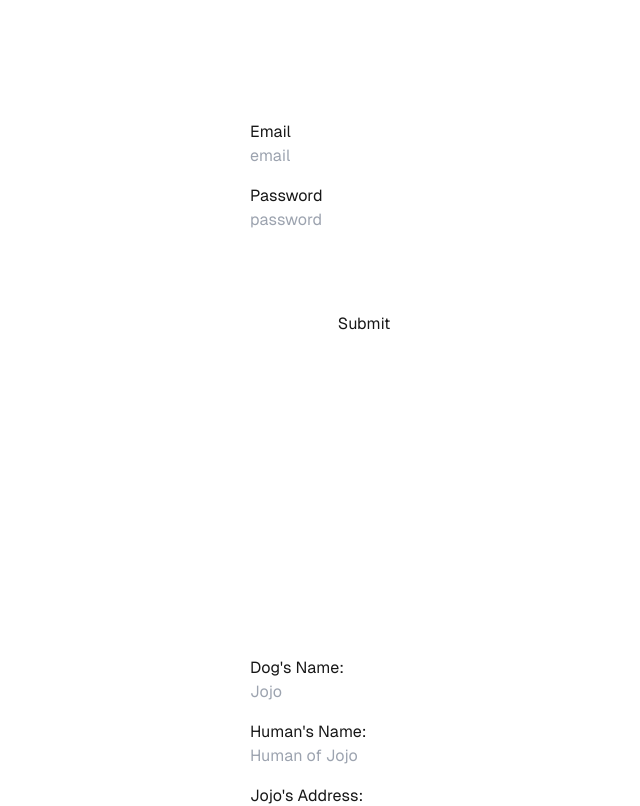
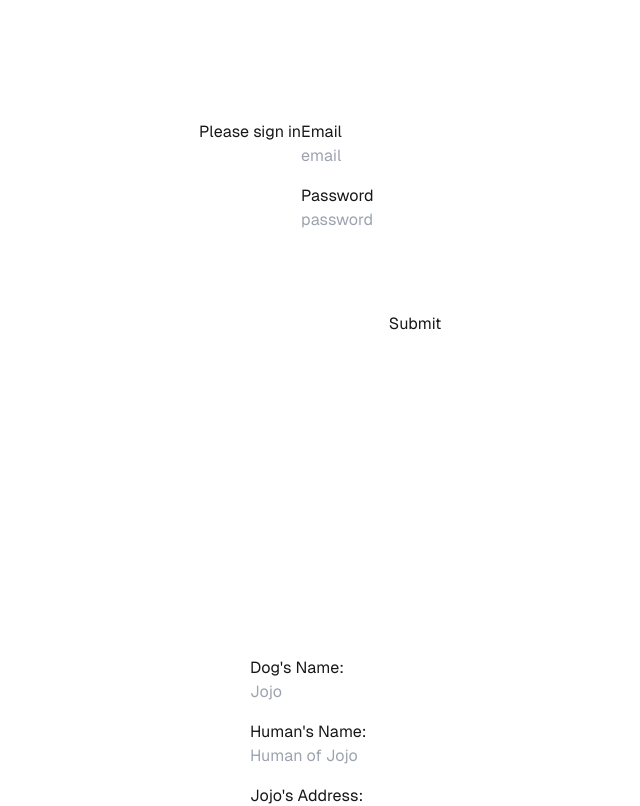
Before and after one commit to rwshen/ButtSnfr, a Next.js app in the folder frontend/: page / in a window 1280 px wide. Shown: the part 840-1646 px from the top of the page, without its empty margins (276-916 px from the left). Built offline with nearby package versions, Linux system fonts and the light colour scheme.

Commit message:
login api call to backend

```diff
--- a/frontend/src/components/Login.tsx
+++ b/frontend/src/components/Login.tsx
@@ -1,11 +1,31 @@
-import React, { useState } from 'react'
+import React, { useState, useCallback } from 'react'
 export const LoginForm = () => {
   const [email, setEmail] = useState < string > ('')
   const [password, setPassword] = useState < string > ('')
 
+  const submit = useCallback(async (e) => {
+    e.preventDefault()
+
+    const myHeaders = new Headers()
+    // want the cookies from the backend
+    myHeaders.append('withCredentials', 'true')
+
+    const {formData} = await fetch('http://localhost:8080/api/login', {
+      method: 'POST',
+      body: JSON.stringify({
+        password,
+        email
+      }),
+      headers: myHeaders,
+      redirect: 'follow'
+    })
+    console.log(formData)
+  }, [email, password])
+
   return (
     <div className='flex mt-40'>
-      <form className='flex flex-col'>
+      <label>Please sign in</label>
+      <form className='flex flex-col' onSubmit={submit}>
         <label className='pr-4'>Email</label>
         <input className='mb-4' type='email' placeholder='email' value={email} onChange={e => setEmail(e.currentTarget.value)} />
         <label className='pr-4'>Password</label>
--- a/frontend/src/components/Register.tsx
+++ b/frontend/src/components/Register.tsx
@@ -35,6 +35,7 @@ export const Register = () => {
     await fetch('http://127.0.0.1:8080/api/register', {
       method: 'POST',
       mode: 'no-cors',
+      redirect: 'follow',
       headers: {
         'Content-Type': 'application/json'
       },
```
